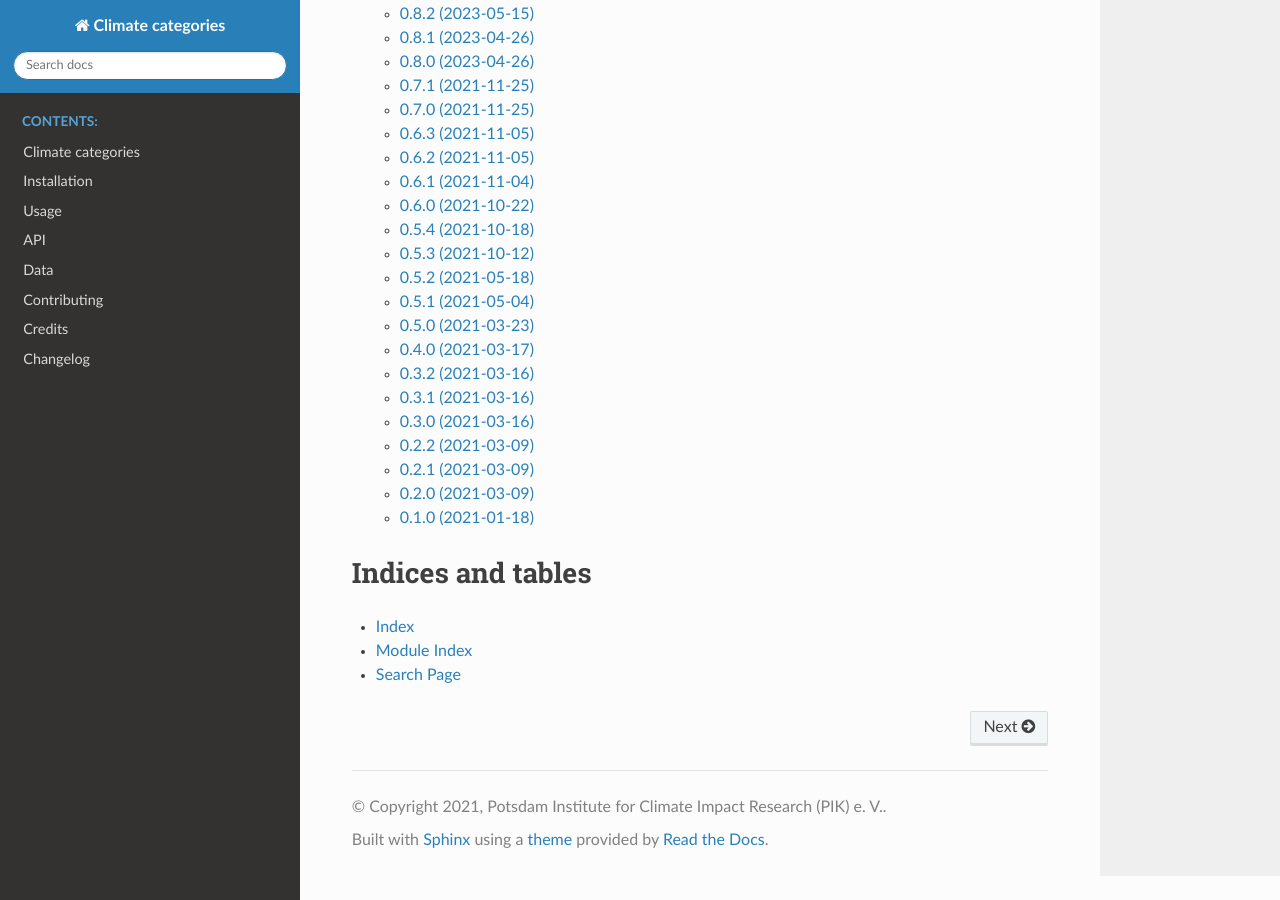
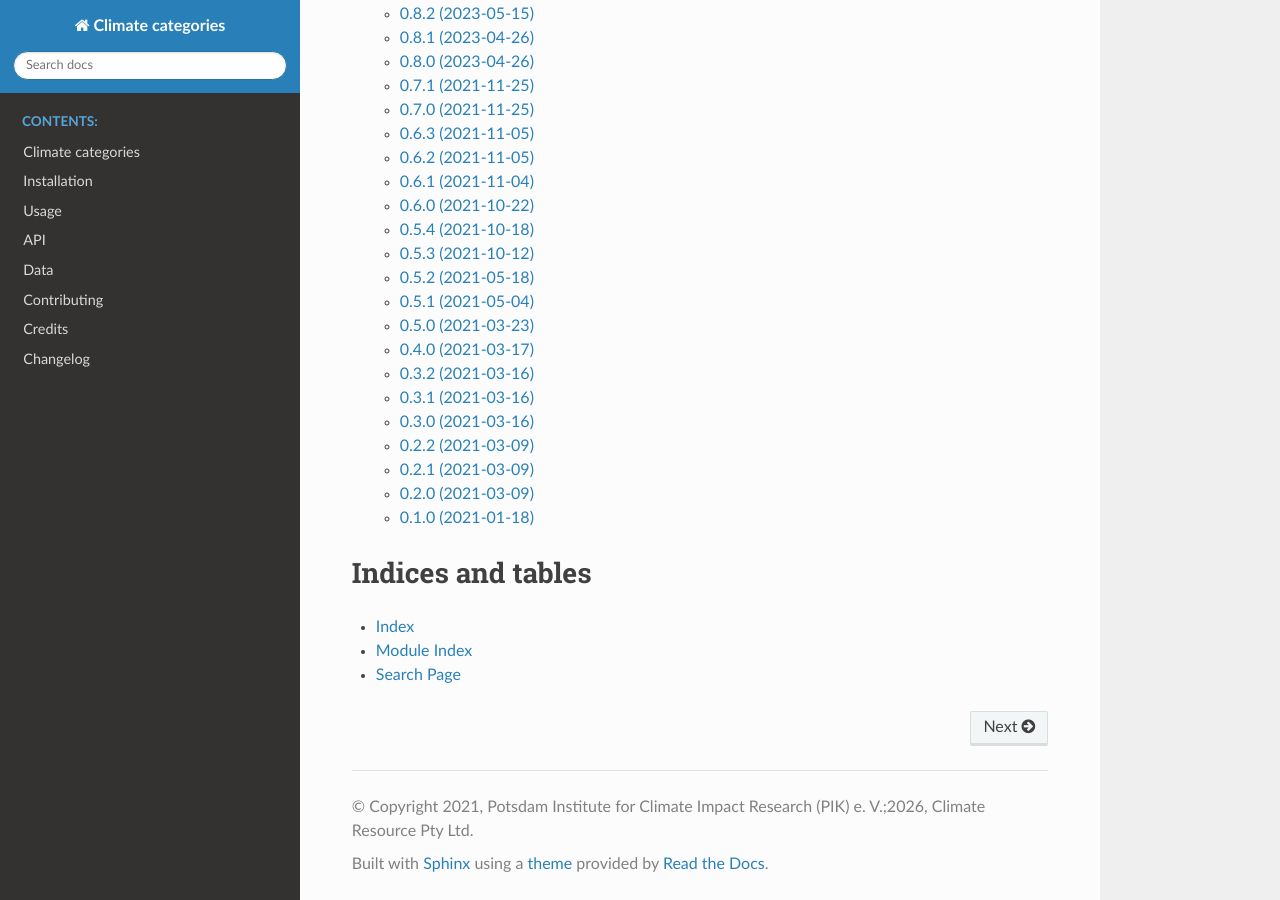
Before and after one commit to primap-community/climate_categories, a Sphinx documentation site: the page built from docs/index.rst, in a window 1280 px wide and 900 px high, scrolled down 1442 px. Built offline with Sphinx 7.4.7 and the Read the Docs theme 3.1.0, drawn with Linux system fonts in a browser that asks for light colours.

```diff
--- a/docs/conf.py
+++ b/docs/conf.py
@@ -55,7 +55,7 @@ master_doc = "index"
 
 # General information about the project.
 project = "Climate categories"
-copyright = "2021, Potsdam Institute for Climate Impact Research (PIK) e. V."
+copyright = "2021, Potsdam Institute for Climate Impact Research (PIK) e. V.;2026, Climate Resource Pty Ltd"
 author = "Mika Pflüger"
 
 # The version info for the project you're documenting, acts as replacement
--- a/setup.cfg
+++ b/setup.cfg
@@ -16,9 +16,9 @@ classifiers =
     License :: OSI Approved :: Apache Software License
     Natural Language :: English
     Programming Language :: Python :: 3
-    Programming Language :: Python :: 3.11
     Programming Language :: Python :: 3.12
     Programming Language :: Python :: 3.13
+    Programming Language :: Python :: 3.14
 license = Apache Software License 2.0
 license_files = LICENSE
 
```
Also changed, not shown: .readthedocs.yml.
